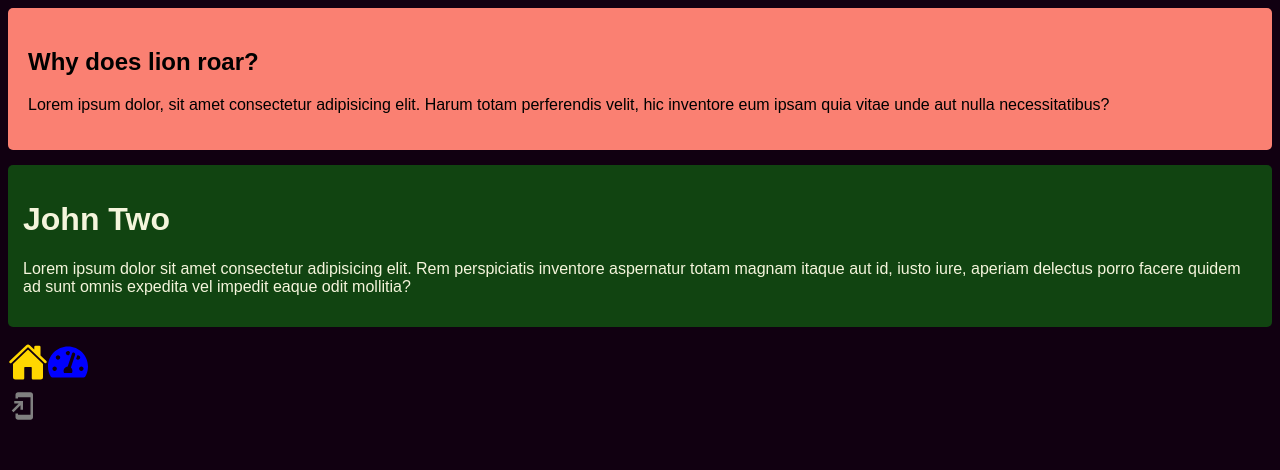
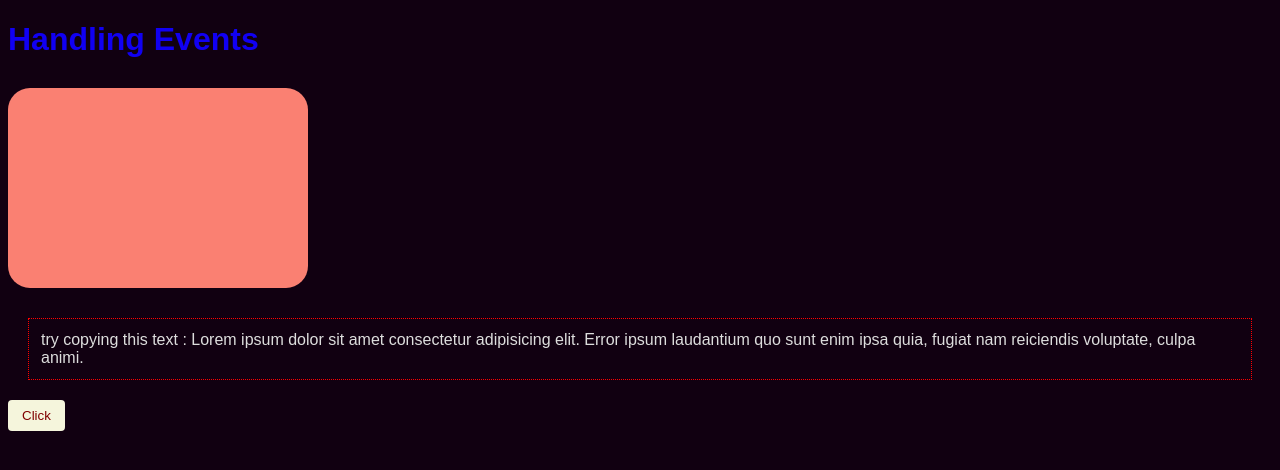
Before and after one commit to khbmh/reactMonster, a React (Vite) app in the folder reactFunda/: page / in a window 1280 px wide. Shown: the top 470 px of the page. Built offline with nearby package versions, Linux system fonts and the light colour scheme.

Commit message:
event listener

```diff
--- a/reactFunda/src/App.jsx
+++ b/reactFunda/src/App.jsx
@@ -6,6 +6,7 @@ import Greeting from './dynamic/Greeting';
 import ProductInfo from './dynamic/ProductInfo';
 import ProductList from './list/ProductList';
 import UserList from './list/UserList';
+import Event from './listenEvent/Event';
 import Person from './props/Person';
 import Product from './props/Product';
 import IconCom from './styleIcon/IconCom';
@@ -42,10 +43,11 @@ function App() {
       </Child>
       <Weather temp={23} />
       <UserStatus isLoggedIn={true}/>
-      <GreetingT timeOfTheDay={'afternoon'}/>*/}
+      <GreetingT timeOfTheDay={'afternoon'}/>
       <StyleCard />
       <ProfileCard />
-      <IconCom />
+      <IconCom />*/}
+      <Event />
       {/* <Footer /> */}
     </>
   );
--- /dev/null
+++ b/reactFunda/src/listenEvent/Event.jsx
@@ -0,0 +1,99 @@
+import { useState } from 'react';
+
+const Event = () => {
+  return (
+    <div>
+      <h1 style={{ color: '#1100f3' }}>Handling Events</h1>
+      <MovingCursor />
+      <TextCopy />
+      <ButtonClick />
+    </div>
+  );
+};
+
+export default Event;
+
+const MovingCursor = () => {
+  const [styles, setStyles] = useState({
+    height: '200px',
+    width: '300px',
+    backgroundColor: 'salmon',
+    borderRadius: '22px',
+    margin: '30px 0px',
+    transition: 'background-color 0.3s ease',
+  });
+
+  function mouseLeaveHandler() {
+    setStyles((prev) => {
+      return {
+        ...prev,
+        backgroundColor: 'salmon',
+      };
+    });
+  }
+  function mouseMoveHandler() {
+    console.log('Mouse position:', event.clientX, event.clientY);
+    const x = event.clientX;
+    const y = event.clientY;
+    if (x > y) {
+      setStyles((prev) => {
+        return {
+          ...prev,
+          backgroundColor: 'white',
+        };
+      });
+    } else if (y > x) {
+      setStyles((prev) => ({
+        ...prev,
+        backgroundColor: 'blue',
+      }));
+    }
+  }
+  return (
+    <div>
+      <div
+        onMouseLeave={mouseLeaveHandler}
+        onMouseMove={mouseMoveHandler}
+        style={styles}
+      ></div>
+    </div>
+  );
+};
+
+const TextCopy = () => {
+  const handleCopy = () => {
+    alert('stealing my content?!');
+  };
+  return (
+    <div>
+      <p
+        style={{ padding: '12px', margin: '20px', border: '1px dotted red' }}
+        onCopy={handleCopy}
+      >
+        try copying this text : Lorem ipsum dolor sit amet consectetur
+        adipisicing elit. Error ipsum laudantium quo sunt enim ipsa quia, fugiat
+        nam reiciendis voluptate, culpa animi.
+      </p>
+    </div>
+  );
+};
+const ButtonClick = () => {
+  const handleClick = () => {
+    alert('clicked', Math.ceil(Math.random() * 10));
+  };
+  return (
+    <button
+      onClick={handleClick}
+      style={{
+        color: 'maroon',
+        backgroundColor: 'beige',
+        border: 'none',
+        borderRadius: '4px',
+        padding: '8px 14px',
+        cursor: 'pointer',
+      }}
+    >
+      Click
+    </button>
+  );
+};
```
